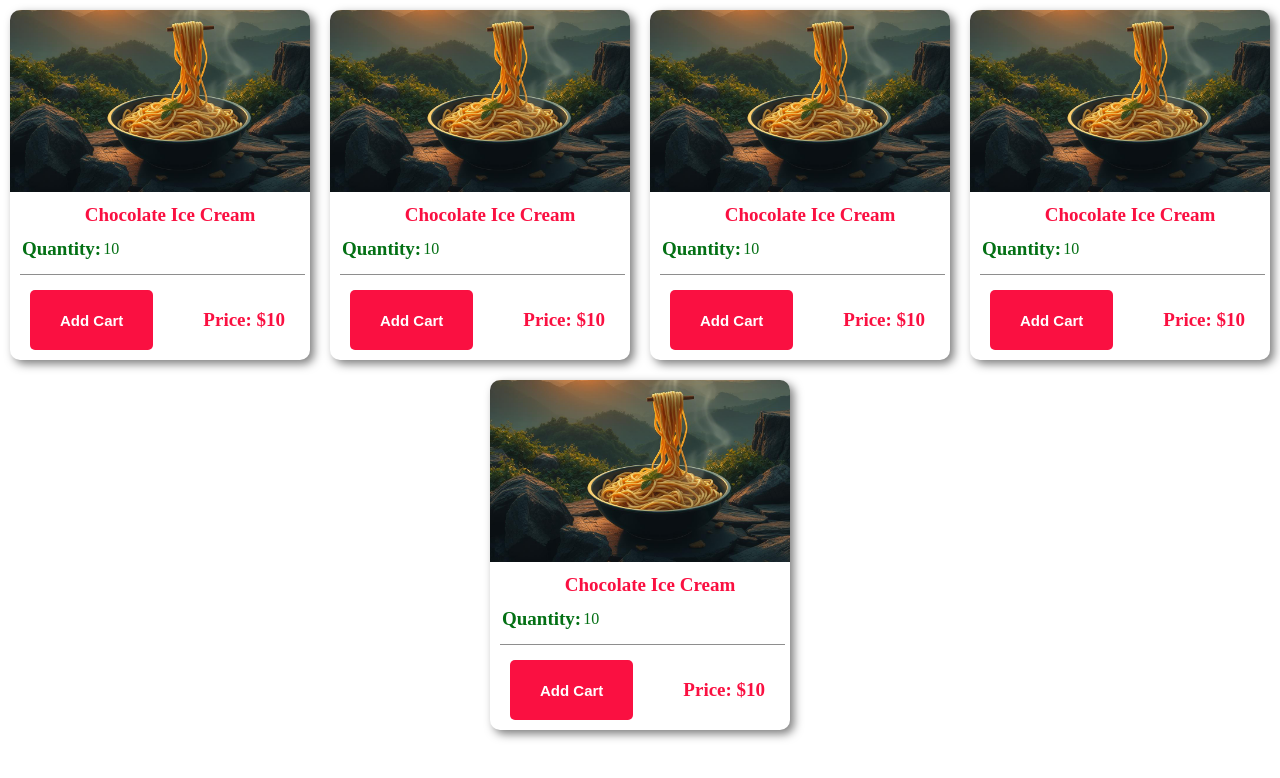
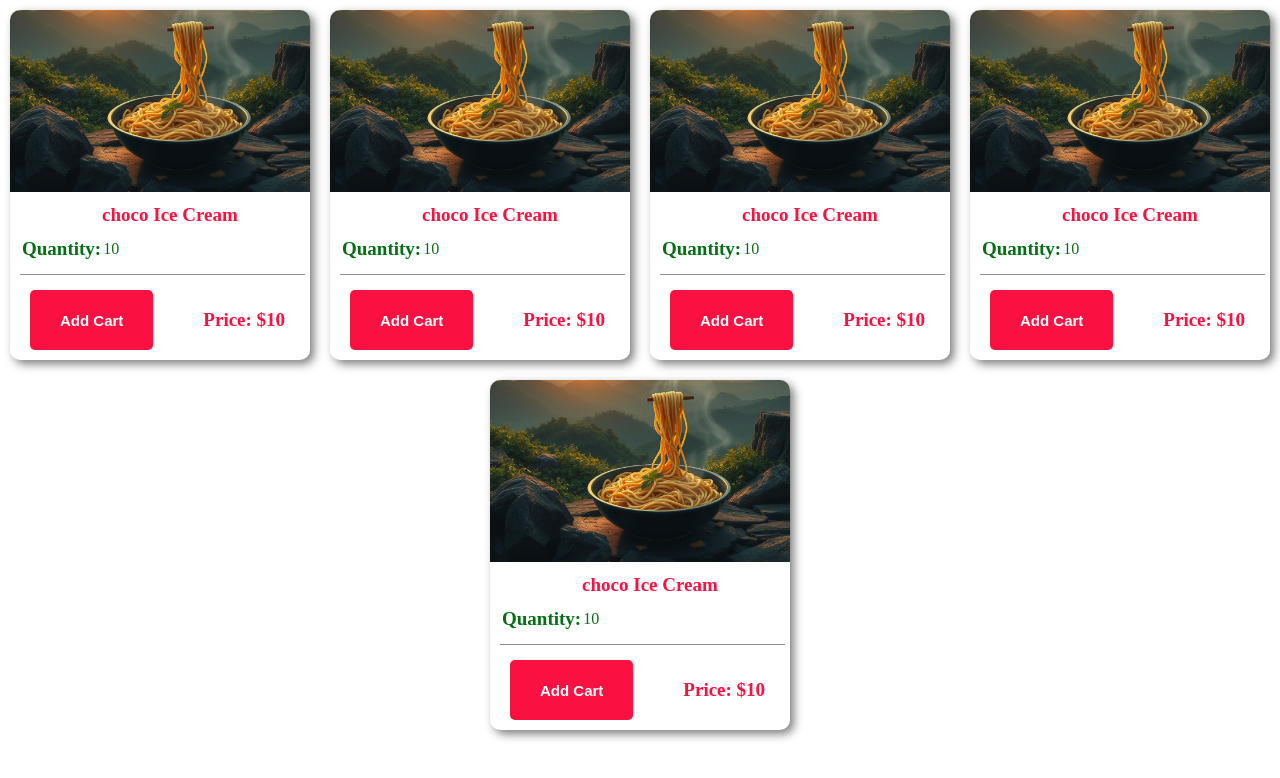
Before and after one commit to Ajay-kannan2006/MarioJuicy, a React (Vite) app in the folder frontend/: page / in a window 1280 px wide. Shown: the top 778 px of the page. Built offline with nearby package versions, Linux system fonts and the light colour scheme.

Commit message:
card dynamic values

```diff
--- a/frontend/src/card.jsx
+++ b/frontend/src/card.jsx
@@ -1,19 +1,23 @@
 import './card.css';
+
+  let item_name="choco";
+  let item_quantity=10;
+  let item_price=10;
+
 
 function Card() {
   return (
     <div className="cart">
       <div className="image_cart"></div>
       <div className="cart_content">
-        {/* <h4 style={{ color: '#037014' }}>Category: Ice Cream</h4> */}
-        <h4 style={{ color: '#FA1041' }}>Chocolate Ice Cream</h4>
+        <h4 style={{ color: '#FA1041' }}>{item_name} Ice Cream</h4>
         <div className="quantity" style={{ color: '#037014' }}>
           <h4>Quantity:</h4>
-          <p id="Chocolate_ice_cream_quantity" style={{ color: '#037014' }}>10</p>
+          <p id="Chocolate_ice_cream_quantity" style={{ color: '#037014' }}>{item_quantity}</p>
         </div>
         <div className="cart_footer">
           <button>Add Cart</button>
-          <p>Price: $10</p>
+          <p>Price: ${item_price}</p>
         </div>
       </div>
     </div>
```
